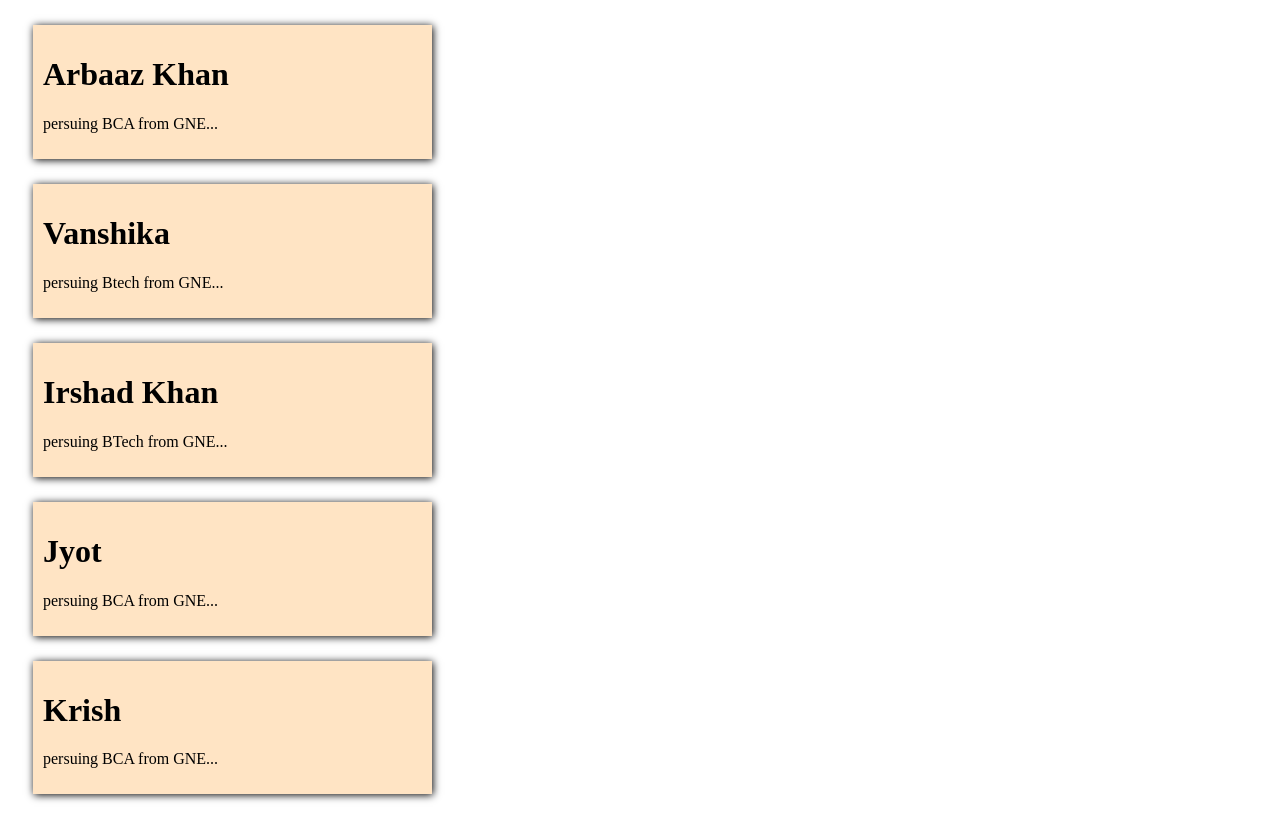
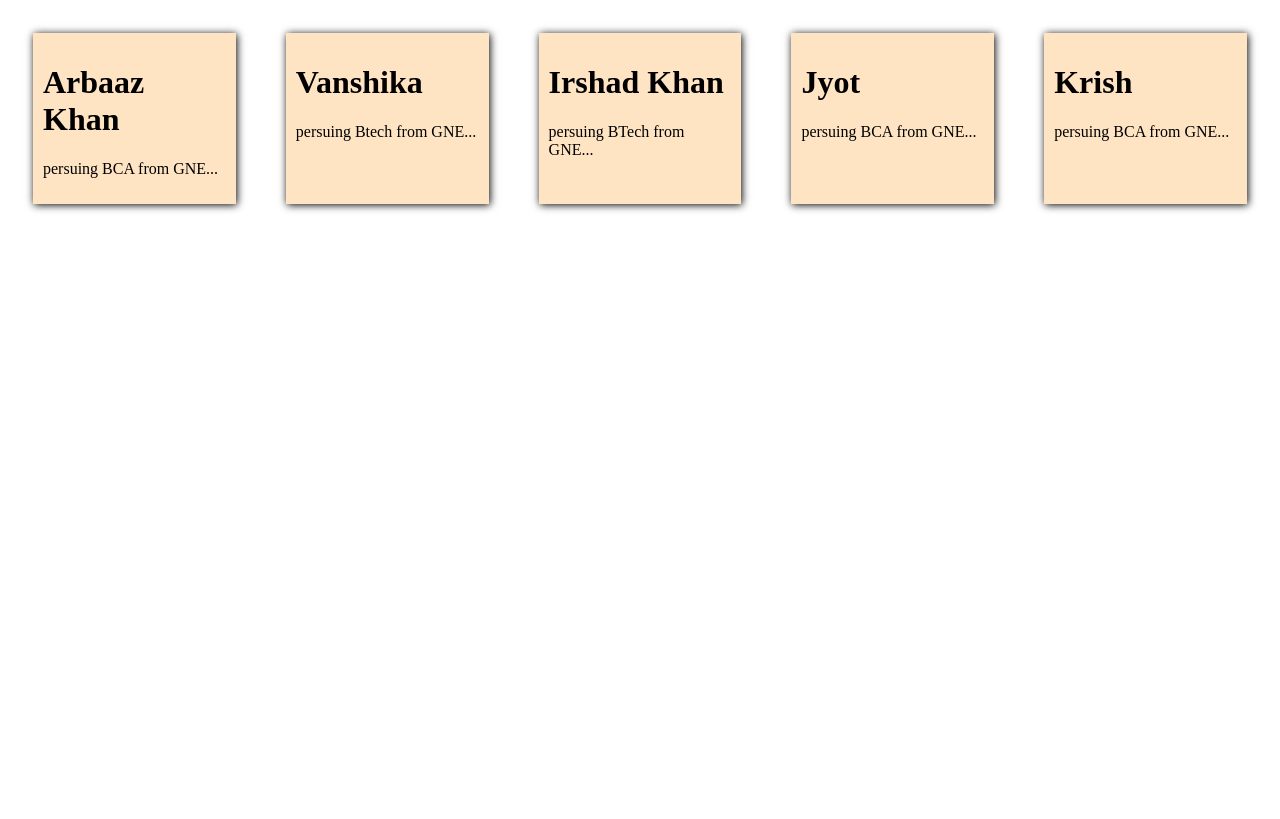
Before and after one commit to Arbazkhanark/Multiple-Cards-Using-DOM, a plain HTML site: page index.html in a window 1280 px wide. Drawn offline with Linux system fonts and the light colour scheme.

Commit message:
Cards put on Row direction

```diff
--- a/index.html
+++ b/index.html
@@ -8,7 +8,7 @@
     <link rel="stylesheet" href="./style.css">
 </head>
 <body>
-
+    <div class="flx"></div>
     <script src="./script.js"></script>
 
 </body>
--- a/script.js
+++ b/script.js
@@ -22,8 +22,7 @@ let data=[
 ];
 
 
-let main=document.createElement("div");
-main.classList.add("flx");
+let here=document.querySelector(".flx");
 for(let i of data){
     let div=document.createElement("div");
     let head=document.createElement("h1");
@@ -32,12 +31,11 @@ for(let i of data){
         head.innerText=i.name;
         para.innerText=i.disc;
 
-        main.append(div);
         div.append(head);
         div.append(para);
         div.className="card";
         div.classList.add("rep");
 
-
-        document.body.append(div);
+        here.append(div);
+        // document.body.append(div);
 }
```
